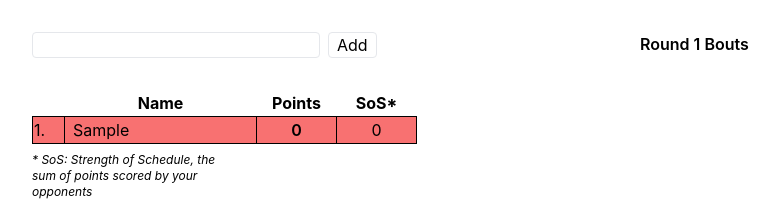
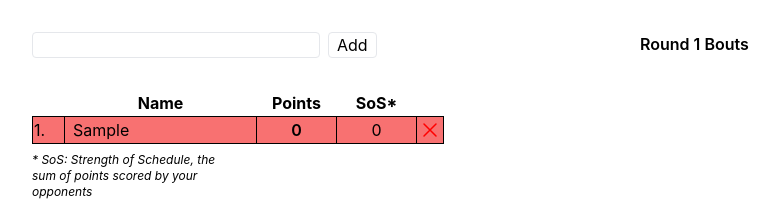
Before and after one commit to Al-Esku/swiss-system, a React (Create React App) app: page / in a window 1280 px wide. Both pictures are taken after typing "Sample" into the empty fields and a click on the button "Add". Shown: the top 201 px of the page, without its empty margins (0-779 px from the left). Built offline with nearby package versions, Linux system fonts and the light colour scheme; the HTML template or start-up script is replaced by a standard one.

Commit message:
Added option to remove fencers

```diff
--- a/src/App.tsx
+++ b/src/App.tsx
@@ -13,6 +13,7 @@ function App() {
   const [started, setStarted] = React.useState(false)
 
   const randomSeed = () => {
+      if (fencers.length >= 2) {
           let newFencers = fencers.map(fencer => {
               return {
                   ...fencer,
@@ -45,6 +46,7 @@ function App() {
           }
           setBouts(newBouts);
           setStarted(true);
+      }
   }
 
   const endRound = (event: FormEvent) => {
@@ -120,6 +122,18 @@ function App() {
       setBouts(newBouts)
   }
 
+  const removeFencer = (id: number) => {
+      let newFencers = fencers.filter(fencer => fencer.id !== id)
+      let count = 1
+      newFencers = newFencers.map(fencer => {
+          return {
+              ...fencer,
+              rank: count++
+          }
+      })
+      setFencers(newFencers)
+  }
+
   return (
     <div className={"grid grid-cols-2"}>
         <div className={"m-8"}>
@@ -129,7 +143,7 @@ function App() {
                     setFencers(
                         [
                             ...fencers,
-                            {id: nextFencerId++, name: name, seed: 0, points: 0, rank: nextFencerId, opponents: [], strength: 0, byes: 0}
+                            {id: nextFencerId++, name: name, seed: 0, points: 0, rank: (fencers.length + 1), opponents: [], strength: 0, byes: 0}
                         ]
                     );
                     setName("");
@@ -154,6 +168,7 @@ function App() {
                     <th className={"w-48"}>Name</th>
                     <th className={"w-20"}>Points</th>
                     <th className={"w-20"}>SoS*</th>
+                    <th></th>
                 </tr>
                 </thead>
                 {fencers.map(fencer => (
@@ -168,6 +183,13 @@ function App() {
                             <td className={"pl-2"}>{fencer.name}</td>
                             <td className={"font-semibold text-center border-black border-l"}>{fencer.points}</td>
                             <td className={"text-center border-black border-l"}>{fencer.strength}</td>
+                            <td className={"items-center border-black border-l"}>
+                                <a className={"hover:cursor-pointer"} onClick={() => removeFencer(fencer.id)}>
+                                    <svg xmlns="http://www.w3.org/2000/svg" fill="none" viewBox="0 0 24 24" strokeWidth={1.5} stroke="red" className="w-6 h-6">
+                                        <path strokeLinecap="round" strokeLinejoin="round" d="M6 18L18 6M6 6l12 12" />
+                                    </svg>
+                                </a>
+                            </td>
                         </tr>
                     </tbody>
                 ))}
```
Lines whose indentation alone changed are shown as unchanged.
